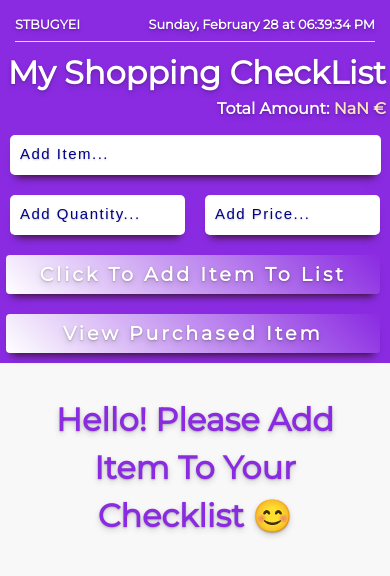
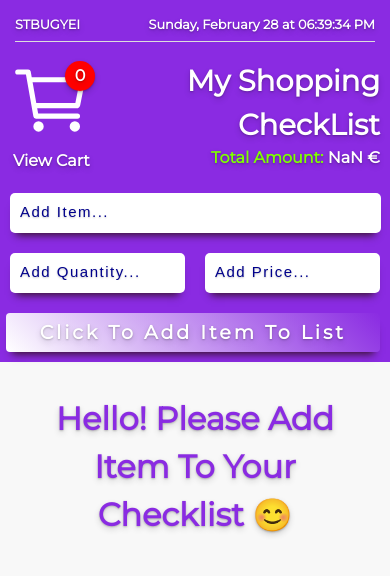
Before and after one commit to stbugyei/Shopping-List, a React (Create React App) app: page / in a window 390 px wide. Shown: the top 576 px of the page. Built offline with nearby package versions, Linux system fonts and the light colour scheme.

Commit message:
added cart

```diff
--- a/src/App.css
+++ b/src/App.css
@@ -5,6 +5,57 @@
 	display: flex;
 	flex-direction: column;
 	background-color: #f8f8f8;
+	transition: .4s;
+}
+
+.banner {
+	position: relative;
+	color: #fff;
+	padding: 10px;
+	display: flex;
+	justify-content: space-between;
+}
+
+.banner-cart {
+	position: relative;
+	width: 20%;
+	cursor: pointer;
+	transition: .4s;
+	text-align: center;
+	text-shadow: 0 3px 6px rgb(0 0 0 / 16%), 0 1px 2px rgb(0 0 0 / 23%);
+}
+
+.btn-cart {
+	position: absolute;
+	top: 5px;
+	left: 65px;
+	min-width: 30px;
+	min-height: 30px;
+	font-weight: 600;
+	padding: 3px;
+	text-align: center;
+	border-radius: 25px;
+	color: #fff;
+	background-color: red;
+	cursor: pointer;
+	text-shadow: 0 3px 6px rgb(0 0 0 / 16%), 0 1px 2px rgb(0 0 0 / 23%);
+	box-shadow: 0 3px 6px rgb(0 0 0 / 16%), 0 1px 2px rgb(0 0 0 / 23%);
+	transition: .4s;
+}
+
+.banner-cart:hover {
+	color: salmon;
+	transition: .4s;
+}
+
+.banner-cart:hover .banner-cart__outline {
+	color: salmon;
+	transition: .4s;
+}
+
+.banner-cart__outline {
+	color: #fff;
+	font-size: 90px;
 	transition: .4s;
 }
 
@@ -35,7 +86,7 @@
 
 .title {
 	color: #fff;
-	margin: 20px;
+	/* margin: 20px; */
 	text-align: right;
 	text-shadow: 0 3px 6px rgb(0 0 0 / 16%), 0 1px 2px rgb(0 0 0 / 23%);
 }
@@ -132,7 +183,7 @@
 
 .form-wrapper {
 	position: relative;
-	/* width: 100%;  */
+	/* width: 100%;*/
 	display: flex;
 	justify-content: space-between;
 	flex-wrap: wrap;
@@ -146,7 +197,7 @@
 	animation: fade .8s;
 	-webkit-transition: .3s ease;
 	transition: .3s ease;
-	box-shadow: 0 3px 6px rgb(0 0 0 / 16%), 0 1px 2px rgb(0 0 0 / 23%);
+	/* box-shadow: 0 3px 6px rgb(0 0 0 / 16%), 0 1px 2px rgb(0 0 0 / 23%); */
 	/* box-shadow: 0 10px 20px rgb(0 0 0 / 9%); */
 }
 
@@ -199,6 +250,82 @@
 	content: '\2713';
 }
 
+/* confirmed boxes */
+
+.confirm {
+	position: absolute;
+	top: 50%;
+	right: 50%;
+	transform: translate(50%, -50%);
+	width: 300px;
+	/* height: 155px; */
+	padding: 10px;
+	background-color: #fff;
+	border-radius: 4px;
+	box-shadow: 0 3px 6px rgb(0 0 0 / 16%), 0 1px 2px rgb(0 0 0 / 23%);
+}
+
+.confirm-title {
+	width: 100%;
+	padding: 10px;
+	color: darkblue;
+	/* margin-top: 45px; */
+	text-align: center;
+}
+
+.confirm-annex {
+	top: 0%;
+	right: 0%;
+	transform: initial;
+	width: 0px;
+	height: 0px;
+	opacity: 0;
+}
+
+.popup-content {
+	display: block;
+	width: 100%;
+	background: transparent;
+}
+
+.btn-close {
+	width: 100%;
+	text-align: right;
+	font-family: inherit;
+	color: red;
+	font-size: 29px;
+	cursor: pointer;
+	border: none;
+	outline: none;
+	background: transparent;
+}
+
+.btn-yes {
+	width: 100%;
+	color: red;
+	padding: 6px;
+	/* margin-top: 30px; */
+	outline: none;
+	cursor: pointer;
+	text-transform: capitalize;
+	font-size: 19px;
+	font-weight: 600;
+	font-family: inherit;
+	border: 1px solid red;
+	letter-spacing: 3px;
+	background: transparent;
+	transition: all .3s cubic-bezier(.64, .09, .08, 1);
+}
+
+.btn-close:hover {
+	color: darkblue;
+}
+
+.btn-yes:hover {
+	color: darkblue;
+	border-color: darkblue;
+}
+
 @media (min-width: 320px) and (max-width: 480px) {
 	.product-wrapper {
 		width: 100%;
@@ -212,8 +339,22 @@
 		border-top-right-radius: initial;
 	}
 
-	.title {
-		margin: 4px;
+	.banner-cart {
+		width: 25%;
+	}
+
+	.banner-cart__outline {
+		font-size: 83px;
+	}
+
+
+	.title h1 {
+		font-size: 29px;
+	}
+
+	.btn-cart {
+		top: 2px;
+		left: 55px;
 	}
 }
 
--- a/src/Components/MainPage.js
+++ b/src/Components/MainPage.js
@@ -1,6 +1,7 @@
 import React, { useState } from 'react'
 import { useHistory } from "react-router-dom";
 import useLocalStorage from "./useLocalStorage"
+import { IoCartOutline } from 'react-icons/io5';
 import StoredProducts from './StoredProducts';
 import currentDate from './CurrentDate';
 import totalAmount from './TotalAmount';
@@ -85,6 +86,7 @@ const MainPage = () => {
             if (!purchasedProduct.some(fav => fav.id === items.id)) {
                 setPurchasedProduct([...purchasedProduct, items])
             }
+
         }
         else {
             const newList = purchasedProduct.filter((item) => item.id !== items.id)
@@ -94,16 +96,23 @@ const MainPage = () => {
 
     //====== Removing items from localStorage  ======
     const handleClickDelete = (items) => {
-        if (window.confirm(`Do you want to Remove ${items.item}?`)) {
-            const newList = storedProduct.filter((item) => item.id !== items.id)
-            setStoredProduct(newList)
+        //get all key values from localStorage and compare with the id of the item;
+        let allStorageKeys = Object.keys(localStorage);
+        if (allStorageKeys.includes(`${items.id}`)) {
+            alert(`Please uncheck ${items.item}\nbefore Remove`);
+        }
+        else {
+            if (window.confirm(`Do you want to Remove ${items.item}?`)) {
+                const newList = storedProduct.filter((item) => item.id !== items.id)
+                setStoredProduct(newList)
+            }
         }
     }
+
 
     //======= Navigation functions ========
     const handlePurchased = () => {
         history.push("/purchaseditem");
-        console.log('hit')
     }
 
 
@@ -116,9 +125,16 @@ const MainPage = () => {
                     <div>{localTime}</div>
                 </div>
 
-                <div className="title">
-                    <h1>My Shopping CheckList</h1>
-                    <h4>Total Amount: <span style={{ color: 'bisque' }}>{((new Intl.NumberFormat('de-DE', { style: 'currency', currency: 'EUR' }).format(reducer)))}</span></h4>
+                <div className="banner">
+                    <div className="banner-cart" onClick={handlePurchased}>
+                        <IoCartOutline className="banner-cart__outline" />
+                        <h4>View Cart</h4>
+                        <span className="btn-cart">{purchasedProduct.length}</span>
+                    </div>
+                    <div className="title">
+                        <h1>My Shopping CheckList</h1>
+                        <h4> <span style={{ color: 'chartreuse' }}>Total Amount:</span>  <span>{((new Intl.NumberFormat('de-DE', { style: 'currency', currency: 'EUR' }).format(reducer)))}</span></h4>
+                    </div>
                 </div>
 
                 <input type="text" className="input-field" placeholder="Add Item..."
@@ -145,10 +161,6 @@ const MainPage = () => {
                     Click to Add item to list
                 </button>
 
-                <button className="btn-add" onClick={handlePurchased}>
-                    View Purchased item
-                </button>
-
             </form>
             <StoredProducts handleClickDelete={handleClickDelete} product={product} addPurchasedStorage={addPurchasedStorage} />
         </div>
--- a/src/Components/PurchasedItem.js
+++ b/src/Components/PurchasedItem.js
@@ -1,5 +1,6 @@
 import React, { useState, useEffect } from 'react'
 import { useHistory } from "react-router-dom";
+import PurchasedCard from '../PurchasedCard';
 import currentDate from './CurrentDate';
 
 
@@ -30,55 +31,43 @@ const PurchasedItem = () => {
         }
     }, [retrievePurchasedItem])
 
+
     if (!(retrievePurchasedItem && Object.keys(retrievePurchasedItem).length)) {
         return (
             <div className="product-wrapper">
+                <div className="input-wrapper" style={{ background: 'linear-gradient(-45deg, white, blueviolet)' }}>
+
+                    <div className="logo-time">
+                        <div className="logo">stbugyei</div>
+                        <div>{localTime}</div>
+                    </div>
+
+                    <div className="title" >
+                        <h2 style={{ margin: '15px' }}>My Shopping CheckList</h2>
+                        <h4 style={{ margin: '0px 15px 15px' }}>Total Purchased Amount: NaN €</h4>
+                    </div>
+
+                    <button className="btn-add" onClick={handleHome}>
+                        <i className="fas fa-arrow-left"></i>  Back to list Item</button>
+
+                    <span style={{ color: '#fff', fontSize: '20px', margin: '10px 0px 0px 10px', fontWeight: '600' }}>Purchased Item</span>
+
+                </div>
                 <span className="loader"><h1>Hi! You Have Not Purchased any Item Yet &#128522;</h1></span>
-                <button className="btn-add" onClick={handleHome}>
-                    <i className="fas fa-arrow-left"></i>  Back to list Items
-                </button>
-           </div>
+            </div>
         )
     }
 
+
     let totalSummary = retrievePurchasedItem.map((total => ((total.total))))
-
     let reducer = totalSummary.reduce(function (prev, curr) {
         return (Number(prev) || 0) + (Number(curr) || 0);
     });
 
-    const productCard = retrievePurchasedItem.map((stored, i) => {
-        if (!retrievePurchasedItem) { return '' }
-
-        return (
-
-            <div className="form-wrapper" key={stored.id} style={{ borderColor: stored.color }}>
-                {/* <span className="sidebar" style={{ backgroundColor: stored.color}}></span> */}
-
-                <div className="value1">
-                    {stored.item ? <span style={{ marginLeft: "5px" }}>{stored.item}</span> : 'null'}
-                </div>
-
-                <div className="quantity">
-                    {stored.quantity ? <span> Qty: {stored.quantity}</span> : 'null'}
-                </div>
-
-                <div className="price">
-                    {stored.price ? <span>€ {stored.price}</span> : 'null'}
-                </div>
-
-                <div className="total">
-                    {stored.total ? <span> {((new Intl.NumberFormat('de-DE', { style: 'currency', currency: 'EUR' }).format(stored.total)))}</span> : 'null'}
-                </div>
-
-            </div>
-        )
-    })
-
     return (
         <div className="product-wrapper">
 
-            <div className="input-wrapper" style={{ backgroundColor: '#9C27B0' }}>
+            <div className="input-wrapper" style={{ background: 'linear-gradient(-45deg, white, blueviolet)' }}>
 
                 <div className="logo-time">
                     <div className="logo">stbugyei</div>
@@ -86,18 +75,20 @@ const PurchasedItem = () => {
                 </div>
 
                 <div className="title" >
-                    <h2 style={{margin:'15px'}}>My Shopping CheckList</h2>
-                    <h4>Total Purchased Amount: <span style={{ color: 'turquoise' }}>{((new Intl.NumberFormat('de-DE', { style: 'currency', currency: 'EUR' }).format(reducer)))}</span></h4>
+                    <h2 style={{ margin: '15px' }}>My Shopping CheckList</h2>
+                    <h4 style={{ margin: '0px 15px 15px' }}>Total Purchased Amount: {reducer ? <span style={{ color: 'red' }}>{((new Intl.NumberFormat('de-DE', { style: 'currency', currency: 'EUR' }).format(reducer)))}</span> : NaN}</h4>
                 </div>
 
                 <button className="btn-add" onClick={handleHome}>
                     <i className="fas fa-arrow-left"></i>  Back to list Item
                 </button>
 
-                <span style={{color:'#fff', fontSize:'20px', padding:'10px', fontWeight:'600'}}>Purchased Item</span>
+                <span style={{ color: '#fff', fontSize: '20px', margin: '10px 0px 0px 10px', fontWeight: '600' }}>Purchased Item</span>
 
             </div>
-            { productCard}
+
+            <PurchasedCard retrievePurchasedItem={retrievePurchasedItem} />
+
         </div>
     )
 }
--- /dev/null
+++ b/src/PurchasedCard.js
@@ -0,0 +1,43 @@
+import React from 'react'
+
+const PurchasedCard = (props) => {
+
+    const { retrievePurchasedItem } = props
+
+
+    const productCard = retrievePurchasedItem.map((stored, i) => {
+
+        return (
+
+            <div className="form-wrapper" key={stored.id} style={{ borderColor: stored.color }}>
+                {/* <span className="sidebar" style={{ backgroundColor: stored.color}}></span> */}
+
+                <div className="value1">
+                    {stored.item ? <span style={{ marginLeft: "5px" }}>{stored.item}</span> : 'null'}
+                </div>
+
+                <div className="quantity">
+                    {stored.quantity ? <span> Qty: {stored.quantity}</span> : 'null'}
+                </div>
+
+                <div className="price">
+                    {stored.price ? <span>€ {stored.price}</span> : 'null'}
+                </div>
+
+                <div className="total">
+                    {stored.total ? <span> {((new Intl.NumberFormat('de-DE', { style: 'currency', currency: 'EUR' }).format(stored.total)))}</span> : 'null'}
+                </div>
+
+            </div>
+        )
+    })
+
+
+    return (
+        <>
+          {productCard}
+        </>
+    )
+}
+
+export default PurchasedCard
```
Also changed, not shown: src/Components/StoredProductCard.js (added, +34 -0 lines), src/Components/StoredProducts.js (+9 -5 lines).
